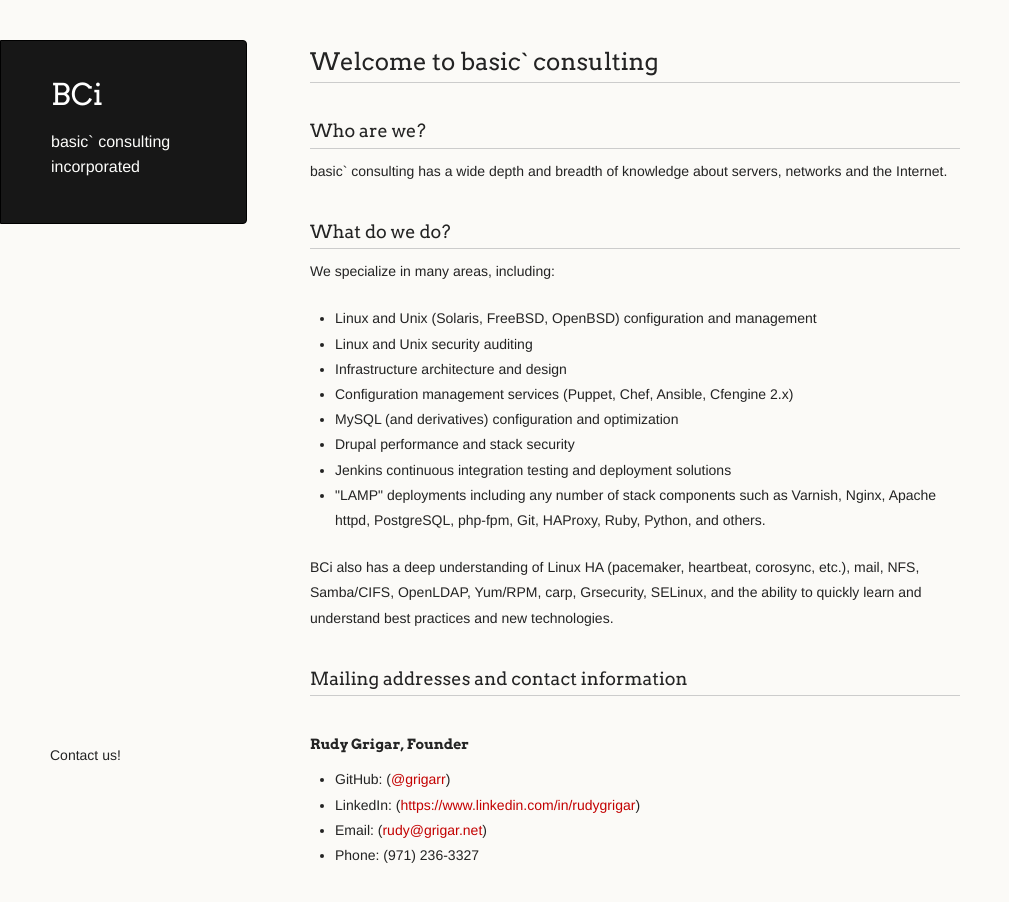
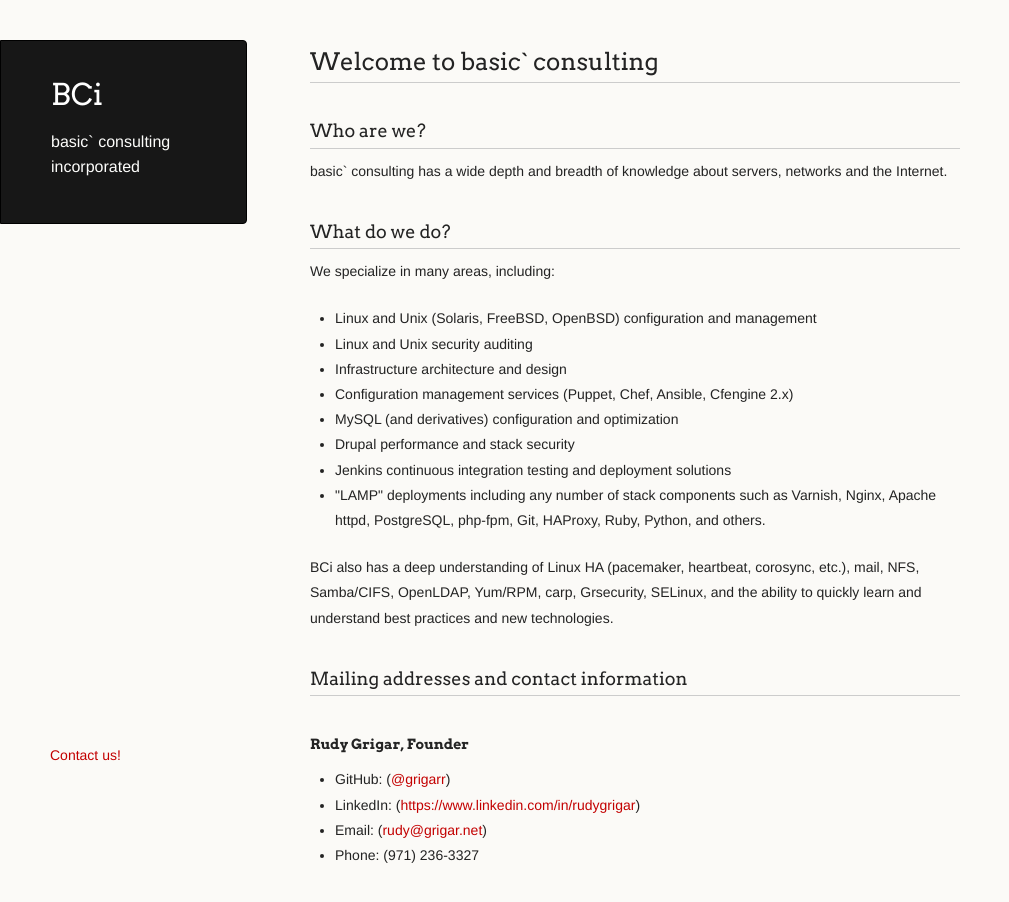
Before and after one commit to basic-ci/basic-ci.github.io, a plain HTML site: page index.html in a window 1280 px wide. Shown: the whole page, without its empty margins (0-1009 px from the left). Drawn offline with Linux system fonts and the light colour scheme.

Commit message:
Update index.html

```diff
--- a/index.html
+++ b/index.html
@@ -60,7 +60,7 @@
 </ul>
       </section>
       <footer>
-        <p><small>Contact us!</small></p>
+        <p><small><a href="mailto:rudy@grigar.net">Contact us!</a></small></p>
       </footer>
     </div>
     <!--[if !IE]><script>fixScale(document);</script><![endif]-->
```
